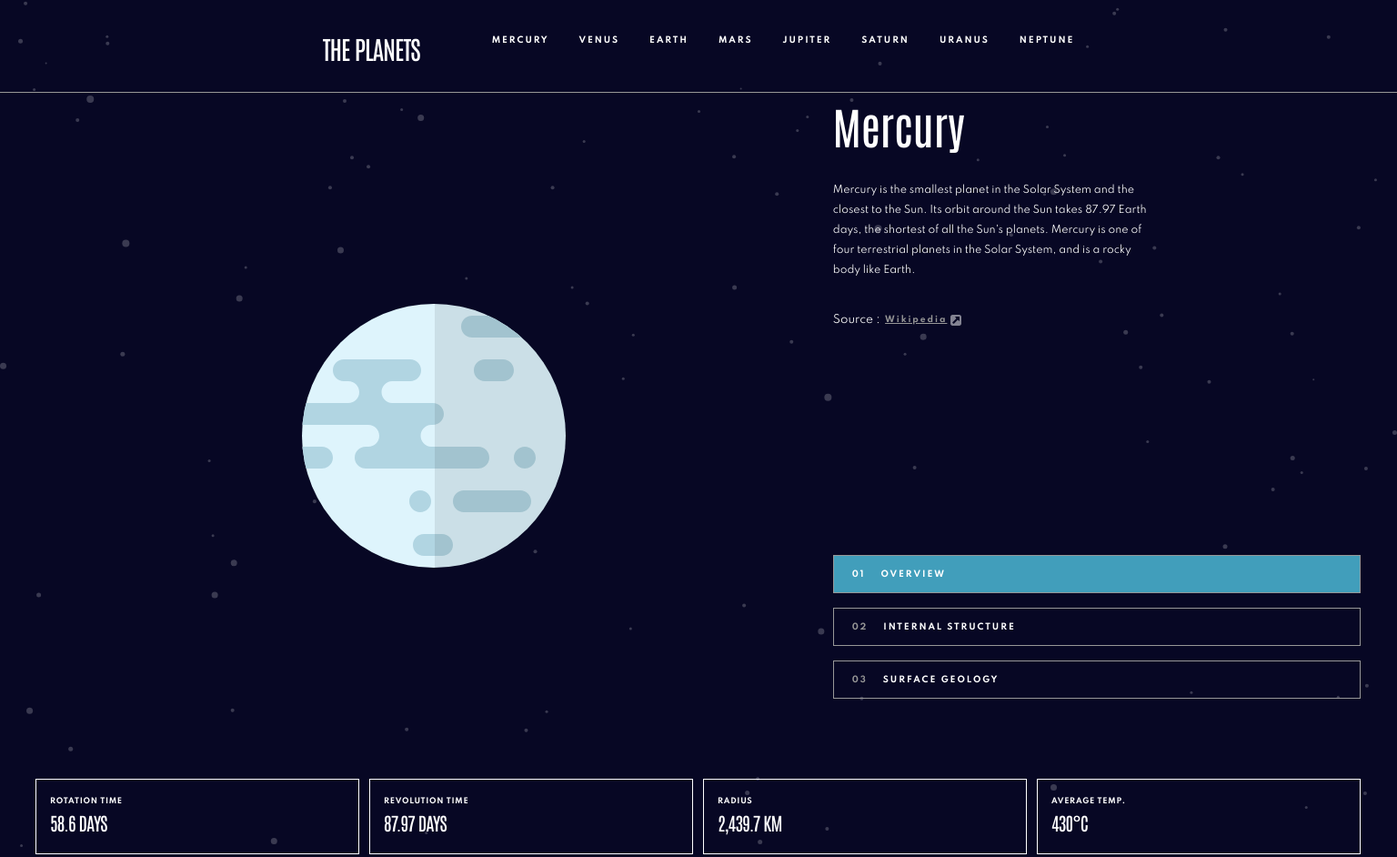
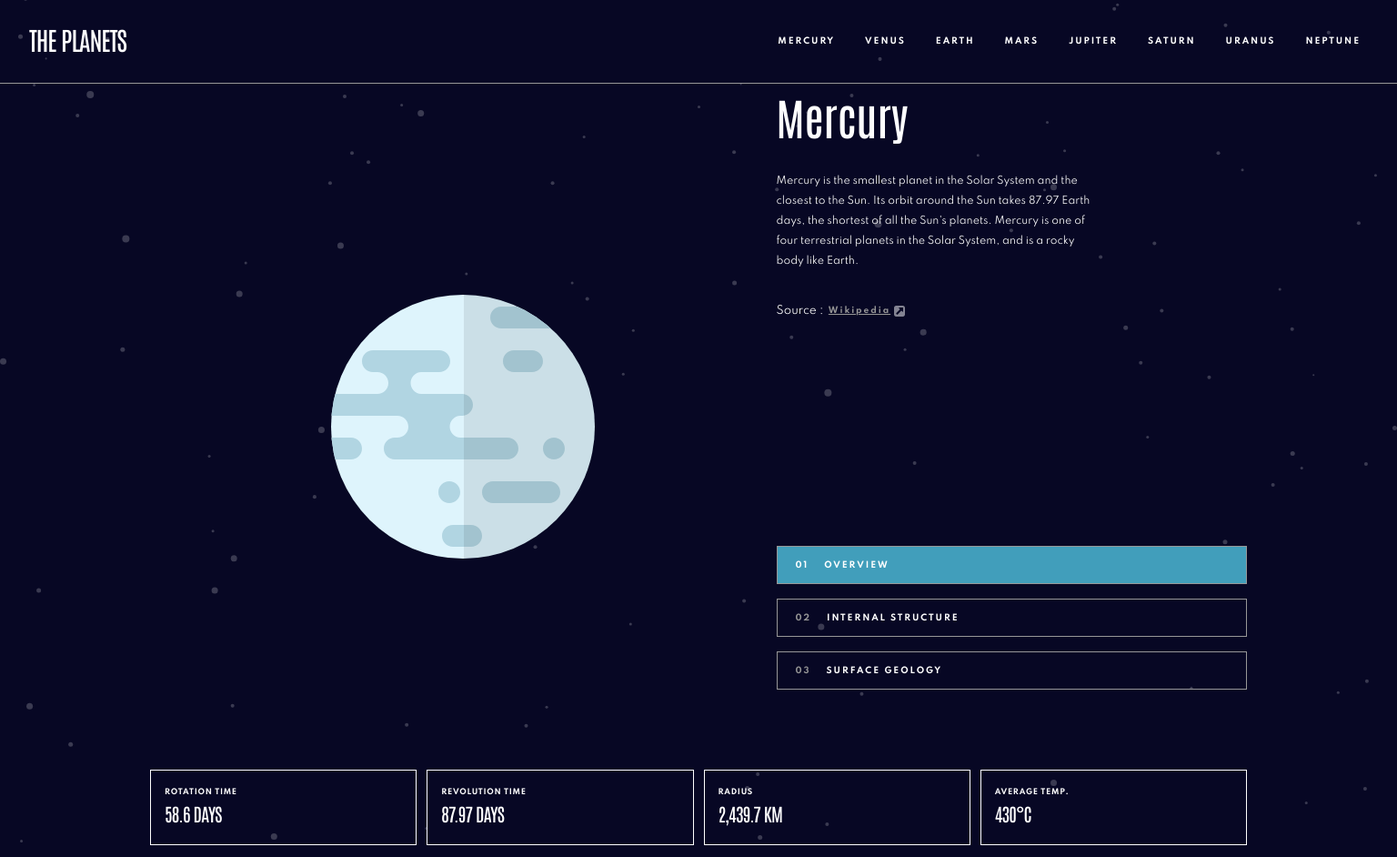
Before and after one commit to mrcordova/planets-fact-site, a plain HTML site: page index.html in a window 1536 px wide. Shown: the top 942 px of the page at 91% size. Drawn offline with Linux system fonts and the light colour scheme.

Commit message:
padding inline for header

```diff
--- a/css/style.css
+++ b/css/style.css
@@ -92,11 +92,14 @@ header {
   display: flex;
   /* Mobile */
   padding-inline: 1.5rem;
-  padding-block: 1rem;
+  /* padding-block: 1rem; */
   justify-content: space-between;
   /* Tablet */
-  padding-block: 2rem 1.6875rem;
+  /* padding-block: 2rem 1.6875rem; */
   padding-inline: 3.1875rem;
+  /* Desktop */
+  /* padding-block: 2rem 1.6875rem; */
+  padding-inline: 2rem 2.5rem;
 }
 #content {
   display: grid;
@@ -109,6 +112,8 @@ header {
   padding-inline: 1.5rem;
   /* TAblet */
   padding-inline: 2.4375rem 2.5rem;
+  /* Desktop */
+  padding-inline: 10.3125rem;
 }
 .content-info {
   grid-area: content-info;
@@ -448,6 +453,19 @@ header {
 }
 
 @media (min-width: 90rem) {
+  header {
+    justify-content: space-between;
+
+    & > p {
+      padding-block: 1.375rem 1.6875rem;
+    }
+  }
+
+  #desktop-nav {
+    & li {
+      padding-block: 2.0625rem 1.6875rem;
+    }
+  }
   #content {
     grid-template-areas:
       "img img img content-info"
```
